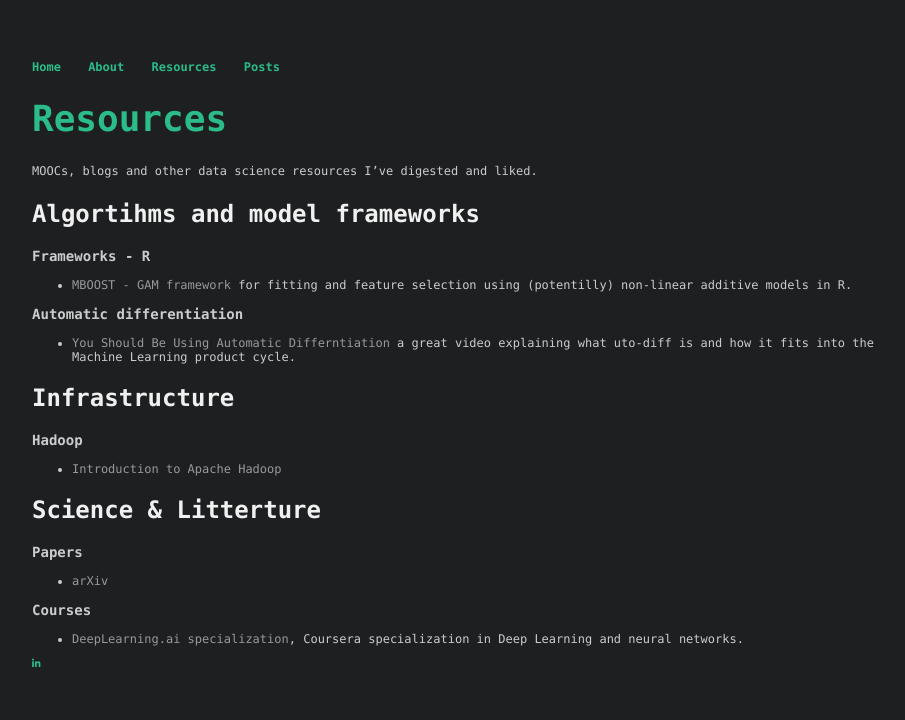
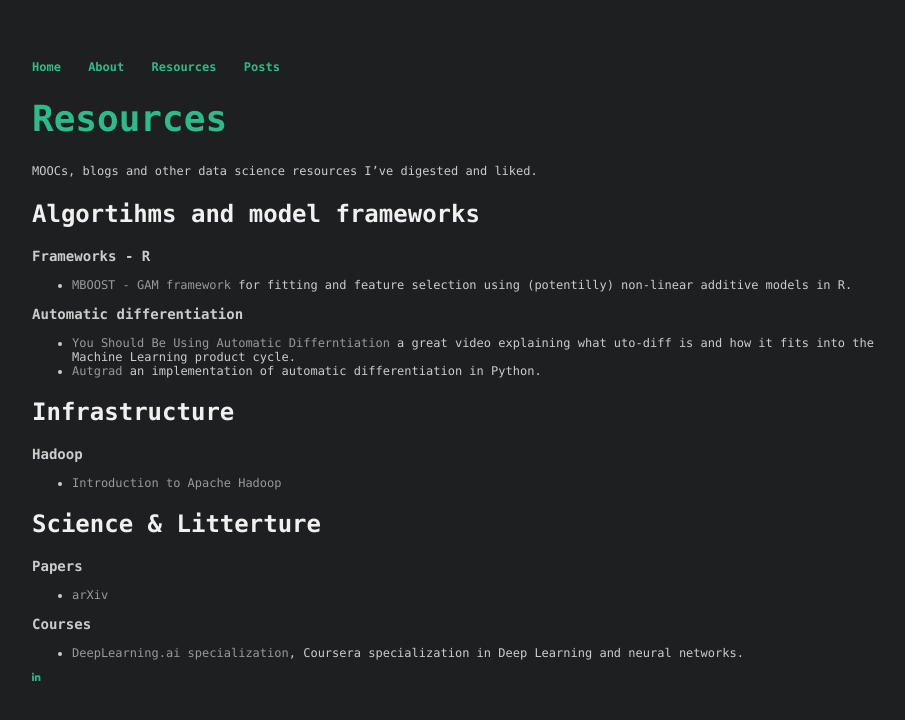
Before and after one commit to rasmusvelling/rasmusvelling.github.io, a Jekyll site: the page built from resources/index.md, in a window 1280 px wide. Shown: the top 720 px of the page, without its empty margins (160-1065 px from the left). Built offline with Jekyll 4.4.1, drawn with Linux system fonts in a browser that asks for light colours; nearby versions of some CDN libraries; our own code applies the rules of GitHub Pages for plain Markdown files.

Commit message:
Update index.md

```diff
--- a/resources/index.md
+++ b/resources/index.md
@@ -10,6 +10,7 @@ MOOCs, blogs and other data science resources I've digested and liked.
 ### Automatic differentiation
 
 - [You Should Be Using Automatic Differntiation](https://www.youtube.com/watch?v=sq2gPzlrM0g) a great video explaining what uto-diff is and how it fits into the Machine Learning product cycle.
+- [Autgrad](https://github.com/HIPS/autograd/) an implementation of automatic differentiation in Python.
 
 
 ## Infrastructure
```
